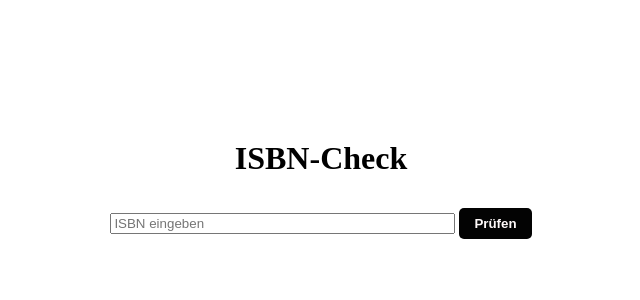
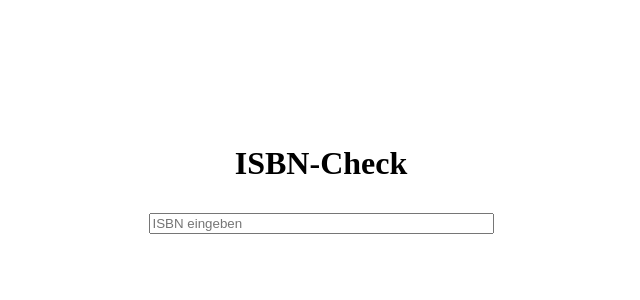
Before and after one commit to TomAiir/Aufgabe-3-ISBN-Code, a website built with webpack: page check-ISBN.html in a window 1280 px wide. Shown: the whole page, without its empty margins (319-959 px from the left). Built offline with nearby package versions, Linux system fonts and the light colour scheme.

Commit message:
fullfills task c

```diff
--- a/check-ISBN.html
+++ b/check-ISBN.html
@@ -13,7 +13,6 @@
         <h1 class="main">ISBN-Check</h1>
         <div class="main">
             <input id="input" name="s" size="40" type="text" placeholder="ISBN eingeben" />
-            <button id="check-button" value="Check" onclick="()=>alert('test')">Prüfen</button>
         </div>
         <div class="output">
             <p class="color-red" id="output"></p>
--- a/main.js
+++ b/main.js
@@ -29,5 +29,5 @@ function check () {
 
 
 }
-const button = document.querySelector('#check-button');
-button.addEventListener('click', check);
+const refresh = document.querySelector('#input');
+refresh.addEventListener('input', check);
```
Also changed, not shown: dist/main.js.
